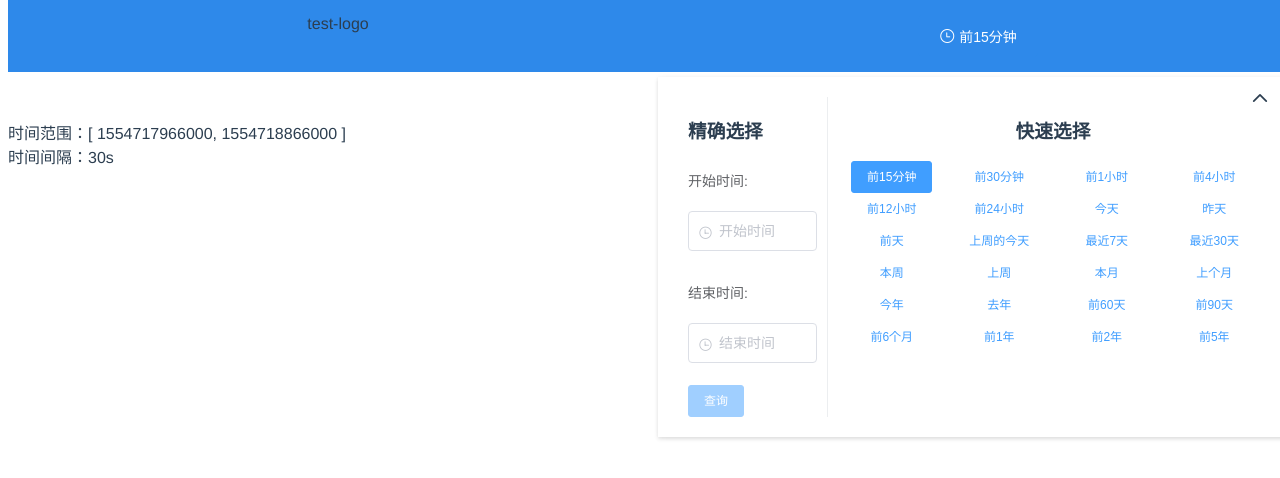
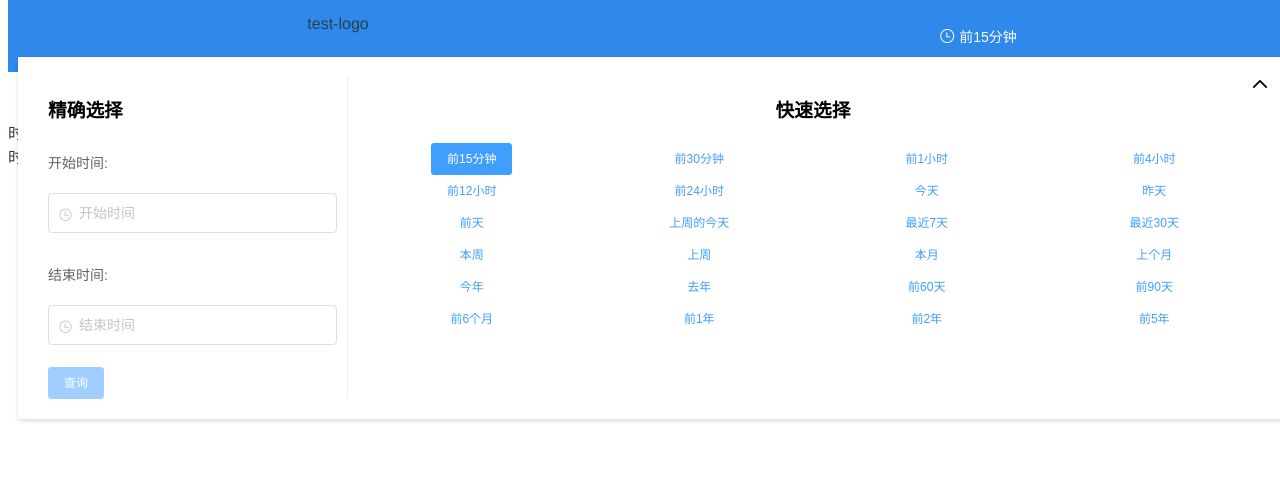
Before and after one commit to tuotuogenjudi/vue-shortcut-time, a Vue app: page / in a window 1280 px wide. Both pictures are taken after a click on the button "前15分钟". Shown: the top 478 px of the page. Built offline with nearby package versions, Linux system fonts and the light colour scheme.

Commit message:
修改时间样式和图标问题

```diff
--- a/package.json
+++ b/package.json
@@ -1,6 +1,6 @@
 {
   "name": "vue-shortcut-time",
-  "version": "1.0.3",
+  "version": "1.0.8",
   "description": "A Vue.js project",
   "author": "zuorui <zuorui@mochasoft.com.cn>",
   "private": false,
@@ -59,7 +59,7 @@
     "vue-template-compiler": "^2.5.2",
     "webpack": "^3.6.0",
     "webpack-bundle-analyzer": "^2.9.0",
-    "webpack-dev-server": "^2.9.1",
+    "webpack-dev-server": "^3.1.11",
     "webpack-merge": "^4.1.0"
   },
   "engines": {
--- a/src/main.js
+++ b/src/main.js
@@ -3,7 +3,7 @@ import { Button, Select, Tabs, TabPane, Row, Col, Form, FormItem,
   TimeSelect, TimePicker, DatePicker, Tooltip } from 'element-ui';
 import 'element-ui/lib/theme-chalk/index.css';
 import moment from 'moment';
-import '@/assets/css/iconfont/iconfont.css';
+// import '@/assets/css/iconfont/iconfont.css';
 import App from './App';
 
 Vue.config.productionTip = false;
--- a/src/plugin/sel-time/sel-time.vue
+++ b/src/plugin/sel-time/sel-time.vue
@@ -17,6 +17,7 @@
                     type="datetime"
                     placeholder="开始时间"
                     style="width: 100%;"
+                    value-format="timestamp"
                     :picker-options="pickerOptions0">
                   </el-date-picker>
                 </el-form-item>
@@ -26,6 +27,7 @@
                     type="datetime"
                     placeholder="结束时间"
                     style="width: 100%;"
+                    value-format="timestamp"
                     :picker-options="pickerOptions1">
                   </el-date-picker>
                 </el-form-item>
@@ -179,6 +181,7 @@ export default {
         firsttime: [
           {
             validator: (rule, value, callback) => {
+              alert('aaa');
               if (this.lasttime && this.firsttime) {
                 if (this.firsttime > this.lasttime) {
                   callback(new Error('开始时间不能大于结束时间'));
@@ -210,13 +213,18 @@ export default {
       pickerOptions0: {
         disabledDate: (time) => {
           if (this.lasttime) {
-            return time.getTime() >= this.$moment(this.lasttime).format('x');
+            return time.getTime() >= Number(this.lasttime);
           }
-          return false;
+          return time.getTime() >= this.$moment().format('x');
         },
       },
       pickerOptions1: {
-        disabledDate: time => time.getTime() <= this.firsttime - 8.64e7 || false,
+        disabledDate: (time) => {
+          if (this.firsttime) {
+            return time.getTime() <= Number(this.firsttime) - 8.64e7 || time.getTime() >= this.$moment().format('x');
+          }
+          return time.getTime() >= this.$moment().format('x');
+        },
       },
     };
   },
@@ -267,14 +275,16 @@ export default {
         }
         this.range = [Number(start), Number(end)];
         this.interval = util.getInterval((this.range[1] - this.range[0]) / 30);
-        this.sendMsgToParent({ range: this.range, interval: this.interval });
-        this.isShow = false;
       }
       if (type === 'precise') {
-        console.log('0-0-0-0');
-        console.log(item);
-        this.range = [Number(item.firsttime), Number(item.lasttime)];
+        const firsttimeTmp = Number(item.firsttime);
+        const lasttimeTmp = Number(item.lasttime);
+        this.btnActive = `${this.$moment(firsttimeTmp).format('YYYY-MM-DD HH:mm:ss')} - ${this.$moment(lasttimeTmp).format('YYYY-MM-DD HH:mm:ss')}`;
+        this.range = [firsttimeTmp, lasttimeTmp];
+        this.interval = util.getInterval((this.range[1] - this.range[0]) / 30);
       }
+      this.sendMsgToParent({ range: this.range, interval: this.interval });
+      this.isShow = false;
     },
     /**
      * 回传给父元素
@@ -292,8 +302,9 @@ export default {
 };
 </script>
 <style>
+  @import '../../assets/css/iconfont/iconfont.css';
   .time-wrap{
-    position: relative;
+    /* position: relative; */
   }
   .time-wrap .tab-close {
     cursor: pointer;
@@ -332,7 +343,9 @@ export default {
     position: absolute;
     right: 0;
     width: 100%;
-    margin-top: 20px;
+    margin-top: 0;
+    line-height: 29px;
+    color: #000;
     z-index: 100000;
   }
   .el-tabs {
```
